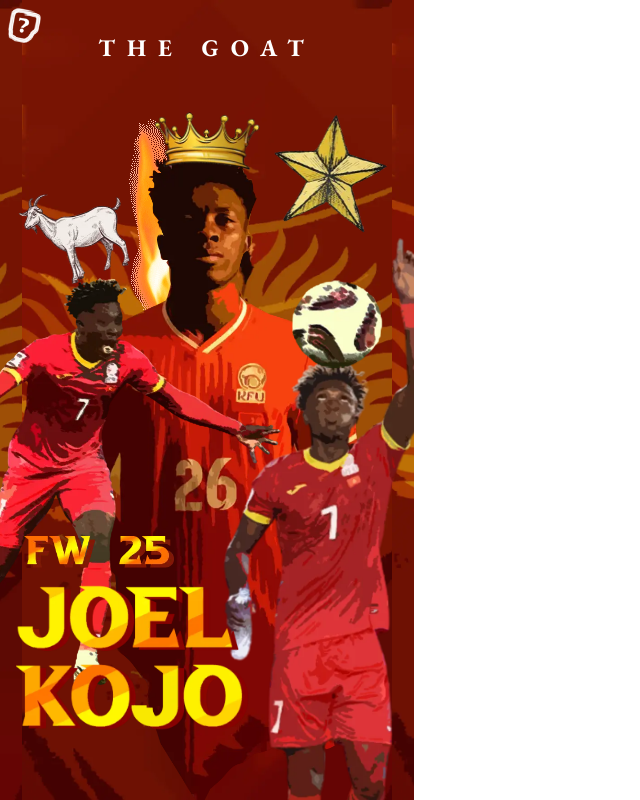
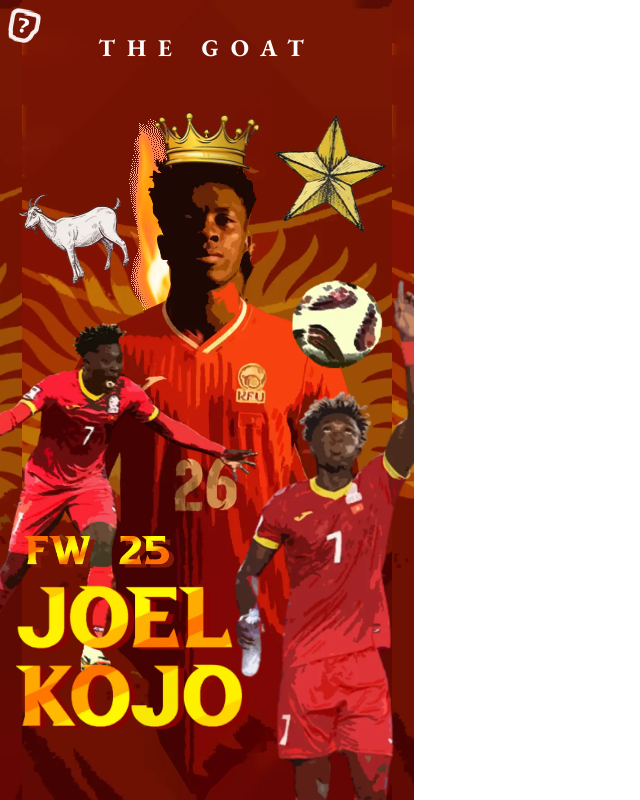
Before and after one commit to zulilmiihsn/joel-kojo, a Next.js app: page / in a window 1280 px wide. Shown: the whole page, without its empty margins (0-640 px from the left). Built offline with nearby package versions, Linux system fonts and the light colour scheme.

Commit message:
update view

```diff
--- a/app/page.tsx
+++ b/app/page.tsx
@@ -8,7 +8,7 @@ export default function Home() {
   return (
     <main className="main-screen bg-[url('/bg.webp')]">
       <div className="relative main-screen grid">
-      <img src="fire.gif" alt=""/>
+        <img src="fire.gif" alt="" />
         <h1
           className={`absolute top-8 inset-x-0 text-center text-white text-2xl tracking-[.50em] ${garamond.className}`}
         >
@@ -17,7 +17,7 @@ export default function Home() {
         <img
           src="button.webp"
           alt=""
-          className="w-[8%] absolute left-2 -top-2 z-[2]"
+          className="w-[8%] absolute left-2 -top-2 z-[2] pointer"
         />
         <img
           src="goat.webp"
@@ -42,23 +42,23 @@ export default function Home() {
             className="w-[30%] absolute z-[1] justify-self-center -mt-4"
           />
         </div>
+        <div className="w-[40%] h-[55%] -right-4 -bottom-12 absolute pointer overflow-visible rounded-full">
         <img
           src="main-left.webp"
           alt=""
-          className="w-[50%] -right-4 bottom-0 absolute pointer"
+          className="overflow-visible object-cover h-[120%] -translate-y-32 -translate-x-4"
         />
-        <img
-          src="main-right.webp"
-          alt=""
-          className=" -left-32 bottom-24 absolute pointer"
-        />
+        </div>
+        <div className="w-[45%] rounded-full h-[30%] -left-2 bottom-64 absolute pointer overflow-visible">
+          <img src="main-right.webp" alt="" className="object-cover overflow-visible h-[160%]"/>
+        </div>
         <div className="w-[60%] h-[30%] absolute bottom-8 left-4 flex flex-col">
           <div className="h-1/5 flex gap-4 p-2">
-            <img src="position.webp" alt="" className="pointer z-[2]"/>
-            <img src="age.webp" alt="" className="pointer z-[2]"/>
+            <img src="position.webp" alt="" className="pointer z-[2]" />
+            <img src="age.webp" alt="" className="pointer z-[2]" />
           </div>
           <div className="h-4/5 -mt-6">
-            <img src="main-text.webp" alt="" className="pointer"/>
+            <img src="main-text.webp" alt="" className="pointer" />
           </div>
         </div>
       </div>
```
